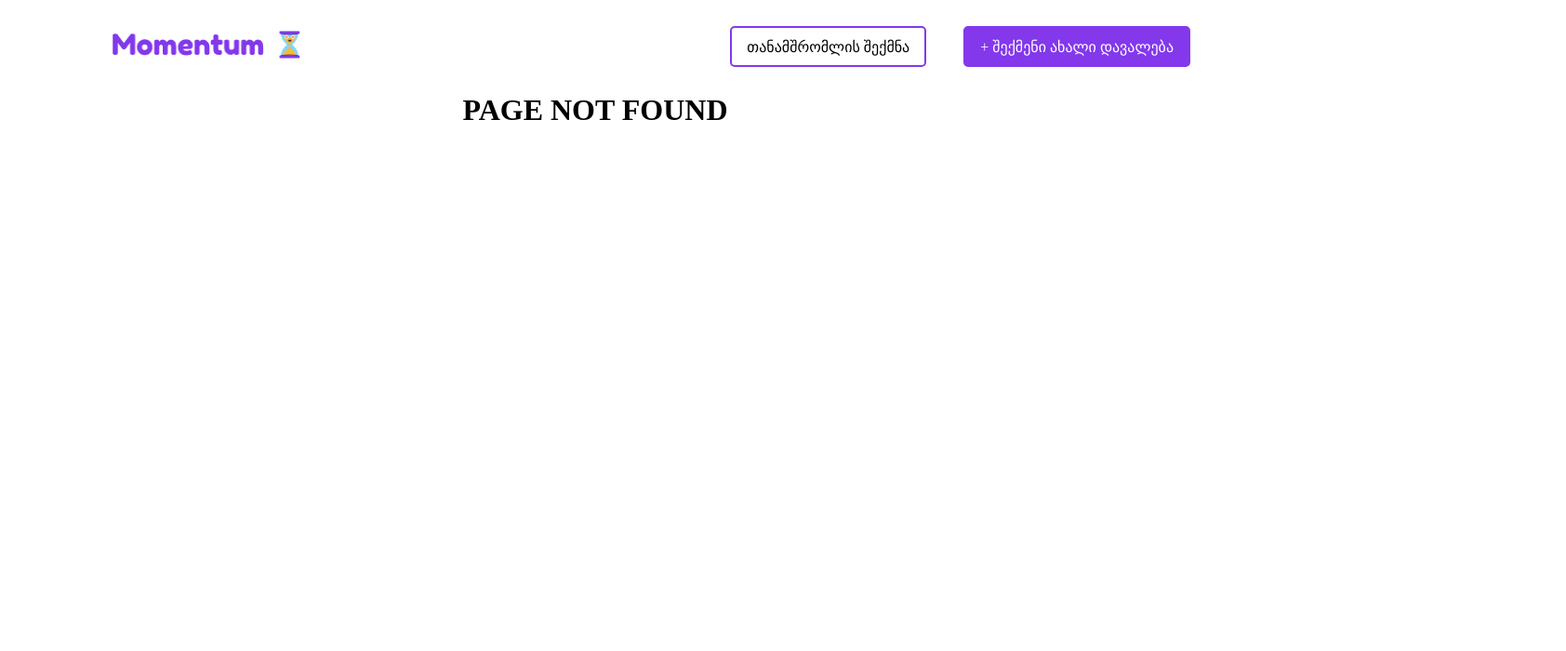
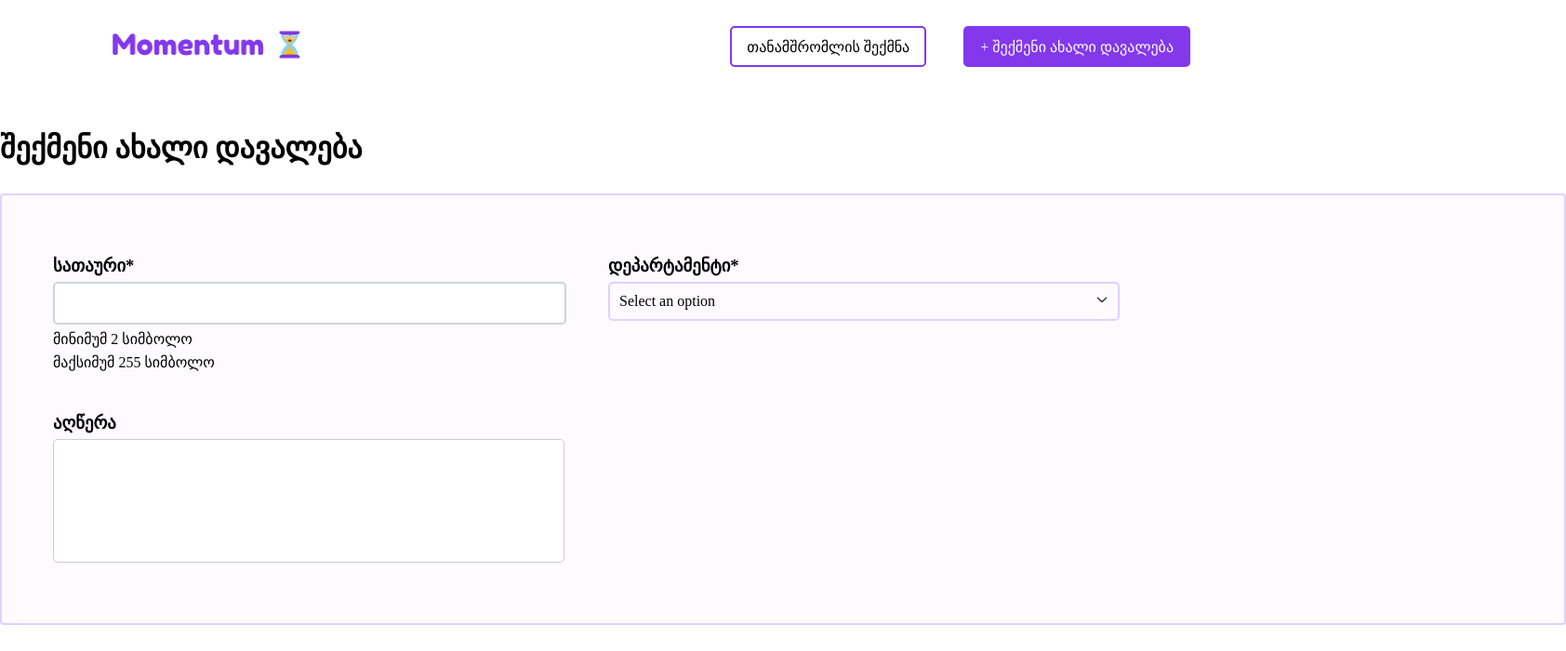
Before and after one commit to nika-kvr/redberry-task-momentum, a React (Vite) app: page /taskForm in a window 1280 px wide. Before the commit this address had no page. Shown: the top 700 px of the page at 93% size, 1684 px wide, since content can reach past the window. Built offline with nearby package versions, Linux system fonts and the light colour scheme.

Commit message:
add some css

```diff
--- a/src/App.css
+++ b/src/App.css
@@ -63,6 +63,7 @@
 
 .form-input {
   all: unset;
+  background-color: white;
   border: 2px solid #ced4da;
   width: 360px;
   height: 42px;
@@ -70,7 +71,7 @@
   text-align: left;
   vertical-align: top;
   line-height: 42px;
-  border-radius: 10px;
+  border-radius: 5px;
   font-size: 18px;
 }
 
--- a/src/App.jsx
+++ b/src/App.jsx
@@ -4,6 +4,7 @@
 import Products from "./pages/tasks/Products";
 import { QueryClient, QueryClientProvider } from "@tanstack/react-query";
 import Header from "./pages/Header";
+import TaskForm from "./pages/tasks/TaskForm";
 
 const queryClient = new QueryClient();
 
@@ -14,8 +15,9 @@
         <Header />
         <QueryClientProvider client={queryClient}>
           <Routes>
-            <Route path="/Form" element={<Form />} />
-            <Route path="/Products" element={<Products />} />
+            <Route path="/form" element={<Form />} />
+            <Route path="/products" element={<Products />} />
+            <Route path="/taskForm" element={<TaskForm />} />
             <Route path="*" element={<h1> PAGE NOT FOUND</h1>} />
           </Routes>
         </QueryClientProvider>
--- a/src/assets/Selectfield.css
+++ b/src/assets/Selectfield.css
@@ -5,15 +5,15 @@
   justify-content: space-between;
   align-items: center;
   padding: 10px;
-  border: 1px solid #ced4da;
+  border: 2px solid #ddd2ff;
   cursor: pointer;
-  border-radius: 10px;
+  border-radius: 5px;
 }
 
 .options-list {
   position: absolute;
   background-color: white;
-  border: 1px solid #ccc;
+  border: 2px solid #ddd2ff;
   border-top: 0;
   padding: 0;
   width: 550px;
--- /dev/null
+++ b/src/assets/TaskForm.css
@@ -0,0 +1,40 @@
+.taskForm-main-div {
+  display: flex;
+  flex-direction: column;
+  align-items: flex-start;
+  gap: 30px;
+  margin-top: 40px;
+}
+
+.taskForm-div {
+  border-radius: 4px;
+  padding: 65px 55px;
+  display: flex;
+  width: 1684px;
+  margin: auto;
+  background-color: #fdfbff;
+  border: 2px solid #ddd2ff;
+  flex-direction: column;
+  align-items: flex-start;
+}
+
+.task-form {
+  margin-top: 0;
+}
+.text-area {
+  padding: 14px;
+  width: 550px;
+  height: 133px;
+  resize: none;
+  padding: 8px;
+  border: 1px solid #ccc;
+  border-radius: 5px;
+  font-size: 16px;
+  font-family: inherit;
+  outline: none;
+  font-size: 18px;
+}
+
+.satauri {
+  width: 528px;
+}
--- /dev/null
+++ b/src/pages/tasks/TaskForm.jsx
@@ -0,0 +1,46 @@
+import React from "react";
+import { useState } from "react";
+import "../../assets/TaskForm.css";
+import "../../assets/Selectfield.css";
+import SelectField from "../components/Selectfield.jsx";
+
+const TaskForm = () => {
+  const [selectedOption, setSelectedOption] = useState("");
+  const options = ["Option 1", "Option 2", "Option 3"];
+
+  return (
+    <div className="taskForm-main-div">
+      <h1>შექმენი ახალი დავალება</h1>
+      <div className="taskForm-div">
+        <form>
+          <div className="form-name-div">
+            <div className="inside-form-div task-form">
+              <h3>სათაური*</h3>
+              <input type="text" className="form-input satauri" />
+              <span>მინიმუმ 2 სიმბოლო</span>
+              <span>მაქსიმუმ 255 სიმბოლო</span>
+            </div>
+            <div className="inside-form-div task-form">
+              <h3>დეპარტამენტი*</h3>
+              <div>
+                <SelectField
+                  value={selectedOption}
+                  onChange={setSelectedOption}
+                  options={options}
+                />
+              </div>
+            </div>
+          </div>
+          <div className="form-name-div">
+            <div className="inside-form-div">
+              <h3>აღწერა</h3>
+              <textarea className="text-area" />
+            </div>
+          </div>
+        </form>
+      </div>
+    </div>
+  );
+};
+
+export default TaskForm;
```
